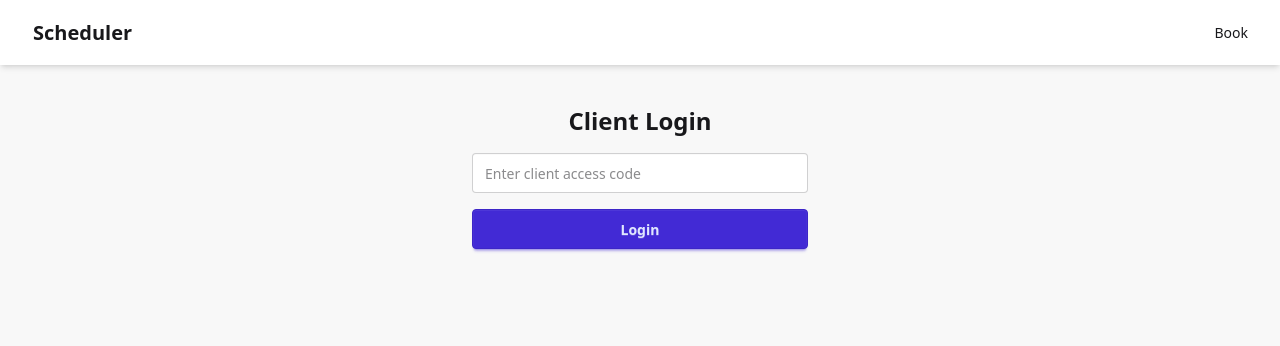
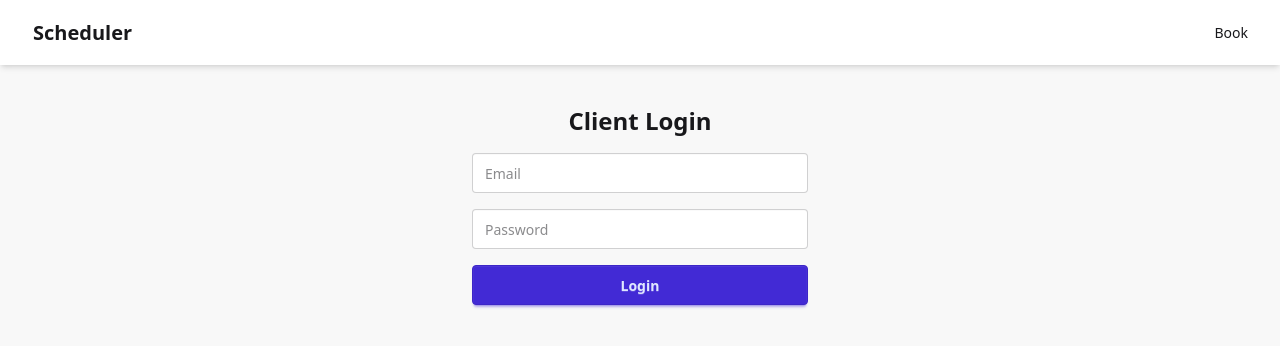
Before and after one commit to devtrilley/slotme-saas, a React (Vite) app in the folder frontend/: page /client-login in a window 1280 px wide. Shown: the top 346 px of the page. Built offline with nearby package versions, Linux system fonts and the light colour scheme.

Commit message:
feat: implement client-based multi-tenancy across all routes using g.client_id

```diff
--- a/frontend/src/components/RequireClientAuth.jsx
+++ b/frontend/src/components/RequireClientAuth.jsx
@@ -6,7 +6,9 @@ export default function RequireClientAuth({ children }) {
 
   useEffect(() => {
     const isClientLoggedIn = localStorage.getItem("client_logged_in");
-    if (!isClientLoggedIn) {
+    const clientId = localStorage.getItem("client_id");
+
+    if (!isClientLoggedIn || !clientId) {
       navigate("/client-login");
     }
   }, [navigate]);
--- a/frontend/src/pages/Booking.jsx
+++ b/frontend/src/pages/Booking.jsx
@@ -27,7 +27,7 @@ export default function BookingPage() {
   const fetchSlots = () => {
     setLoading(true);
     axios
-      .get("http://127.0.0.1:5000/slots")
+      .get("http://127.0.0.1:5000/slots?client_id=1")
       .then((res) => {
         const sorted = [...res.data].sort((a, b) => {
           const getDate = (timeStr) => {
--- a/frontend/src/pages/ClientLogin.jsx
+++ b/frontend/src/pages/ClientLogin.jsx
@@ -1,17 +1,31 @@
 import { useNavigate } from "react-router-dom";
 import { useState } from "react";
+import axios from "axios";
 
 export default function ClientLogin() {
-  const [code, setCode] = useState("");
+  const [email, setEmail] = useState("");
+  const [password, setPassword] = useState("");
+  const [error, setError] = useState("");
   const navigate = useNavigate();
 
-  const handleLogin = (e) => {
+  const handleLogin = async (e) => {
     e.preventDefault();
-    if (code === "client123") {
+    setError("");
+
+    try {
+      const res = await axios.post("http://127.0.0.1:5000/client-login", {
+        email,
+        password,
+      });
+
+      const clientId = res.data.client_id;
+      localStorage.setItem("client_id", res.data.client_id); // assuming successful login response
       localStorage.setItem("client_logged_in", "true");
+      localStorage.setItem("client_id", clientId);
       navigate("/client-admin");
-    } else {
-      alert("Invalid code");
+    } catch (err) {
+      const msg = err.response?.data?.error || "Login failed. Try again.";
+      setError(msg);
     }
   };
 
@@ -20,14 +34,29 @@ export default function ClientLogin() {
       <h2 className="text-2xl font-bold mb-4 text-center">Client Login</h2>
       <form onSubmit={handleLogin} className="space-y-4">
         <input
-          type="text"
+          type="email"
           className="input input-bordered w-full"
-          placeholder="Enter client access code"
-          value={code}
-          onChange={(e) => setCode(e.target.value)}
+          placeholder="Email"
+          value={email}
+          onChange={(e) => setEmail(e.target.value)}
+          required
+        />
+        <input
+          type="password"
+          className="input input-bordered w-full"
+          placeholder="Password"
+          value={password}
+          onChange={(e) => setPassword(e.target.value)}
+          required
         />
         <button className="btn btn-primary w-full">Login</button>
       </form>
+
+      {error && (
+        <div className="alert alert-error mt-4 shadow-sm">
+          <span>{error}</span>
+        </div>
+      )}
     </div>
   );
 }
```
Also changed, not shown: frontend/src/pages/BookingList.jsx (deleted, +0 -8 lines), frontend/src/pages/AdminPage.jsx (deleted), 2 other files (tests, documents, lock files or other folders).
